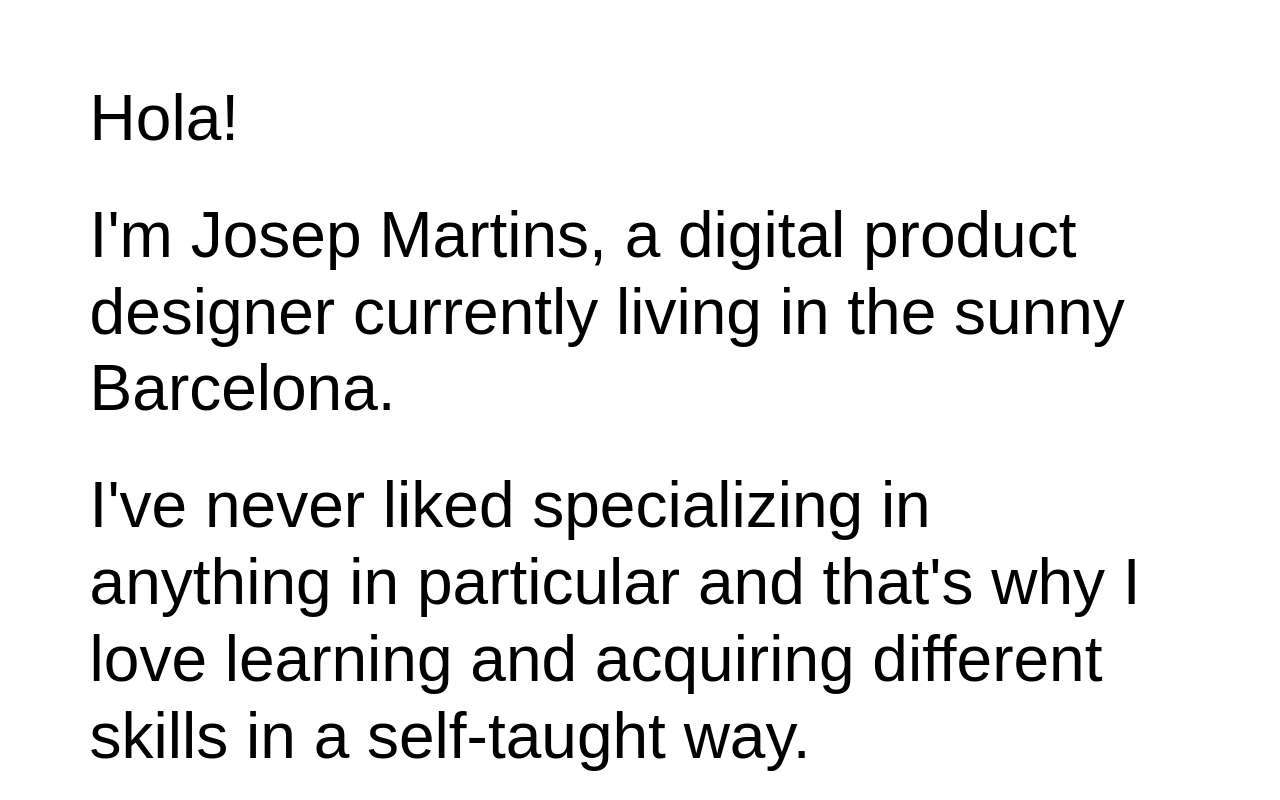
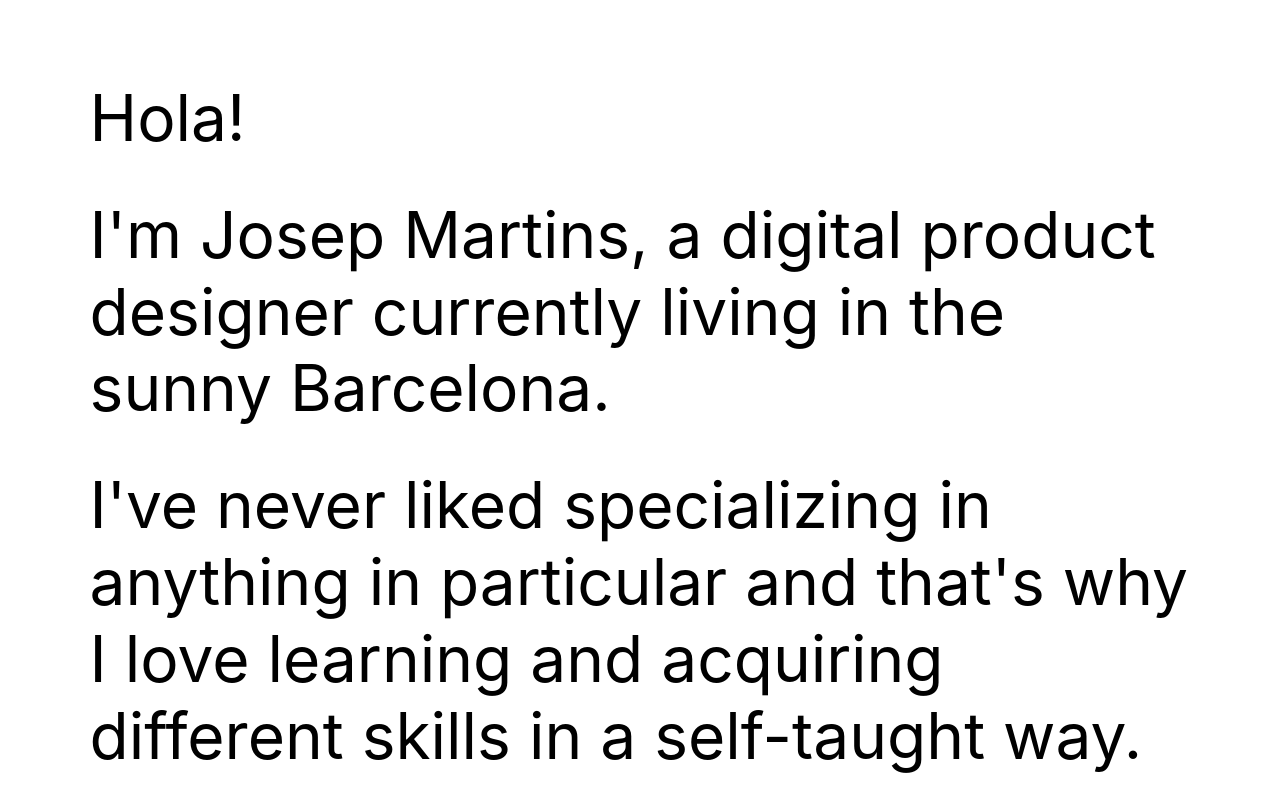
Before and after one commit to josepmartins/portfolio, a React (Create React App) app: page / in a window 1280 px wide. Shown: the top 800 px of the page. Built offline with nearby package versions, Linux system fonts and the light colour scheme.

Commit message:
Use system-ui font

```diff
--- a/src/App.js
+++ b/src/App.js
@@ -2,6 +2,7 @@ import React, { Component } from 'react'
 import styled from 'styled-components'
 
 const BaseStyles = styled.div`
+  font-family: -apple-system, BlinkMacSystemFont, sans-serif;
 `
 
 const Wrapper = styled.div`
```
